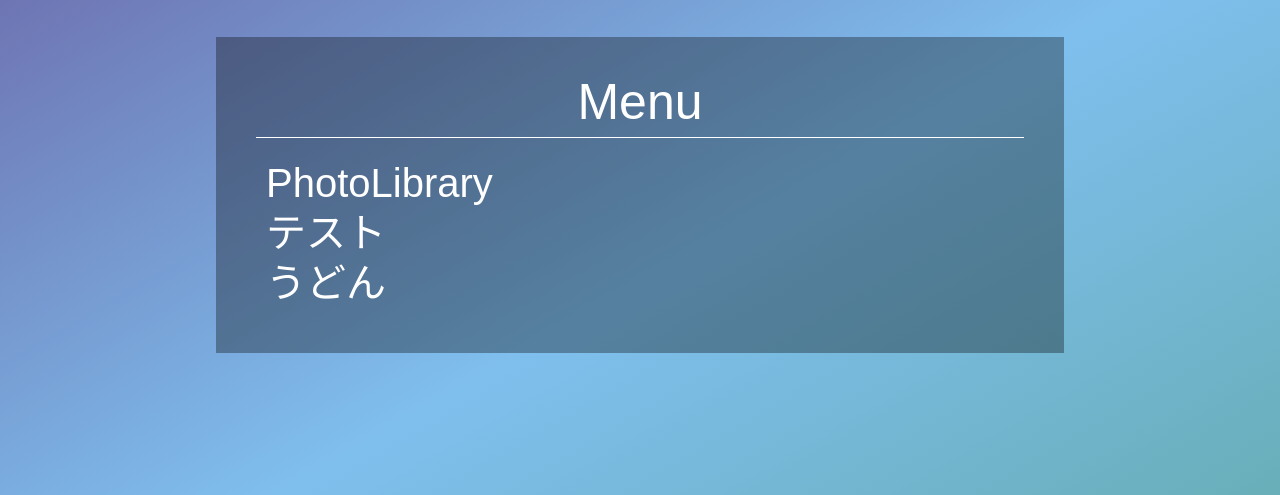
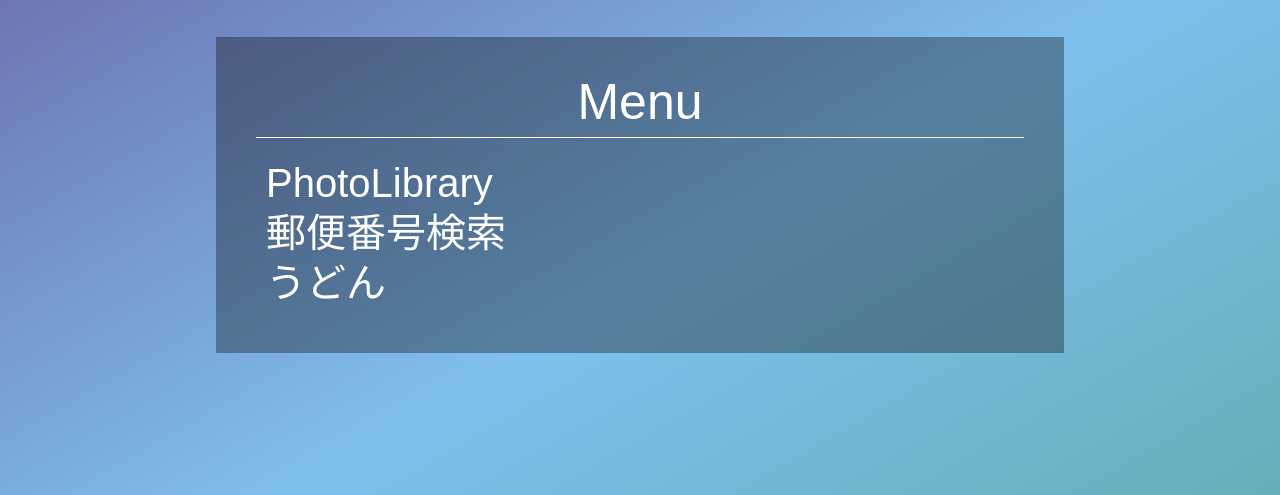
Before and after one commit to fyui001/cakephp, a CakePHP app: the page made by app/View/Pages/home.ctp in a window 1280 px wide. Shown: the part 113-608 px from the top of the page. Run offline with PHP 8.4 and a stand-in for CakePHP, Linux system fonts and the light colour scheme; the template is opened without the code that fills it, so the values that code supplies are empty; some libraries are stand-ins or nearby versions.

Commit message:
home.ctp change

```diff
--- a/app/View/Pages/home.ctp
+++ b/app/View/Pages/home.ctp
@@ -22,7 +22,7 @@
 						<a id = "item0" href="/photos">PhotoLibrary</a>
 					</li>
 					<li>
-						<a id = "item1" href="">テスト</a>
+						<a id = "item1" href="/postcodes">郵便番号検索</a>
 					</li>
 					<li>
 						<a id = "item2" href="">うどん</a>
```
